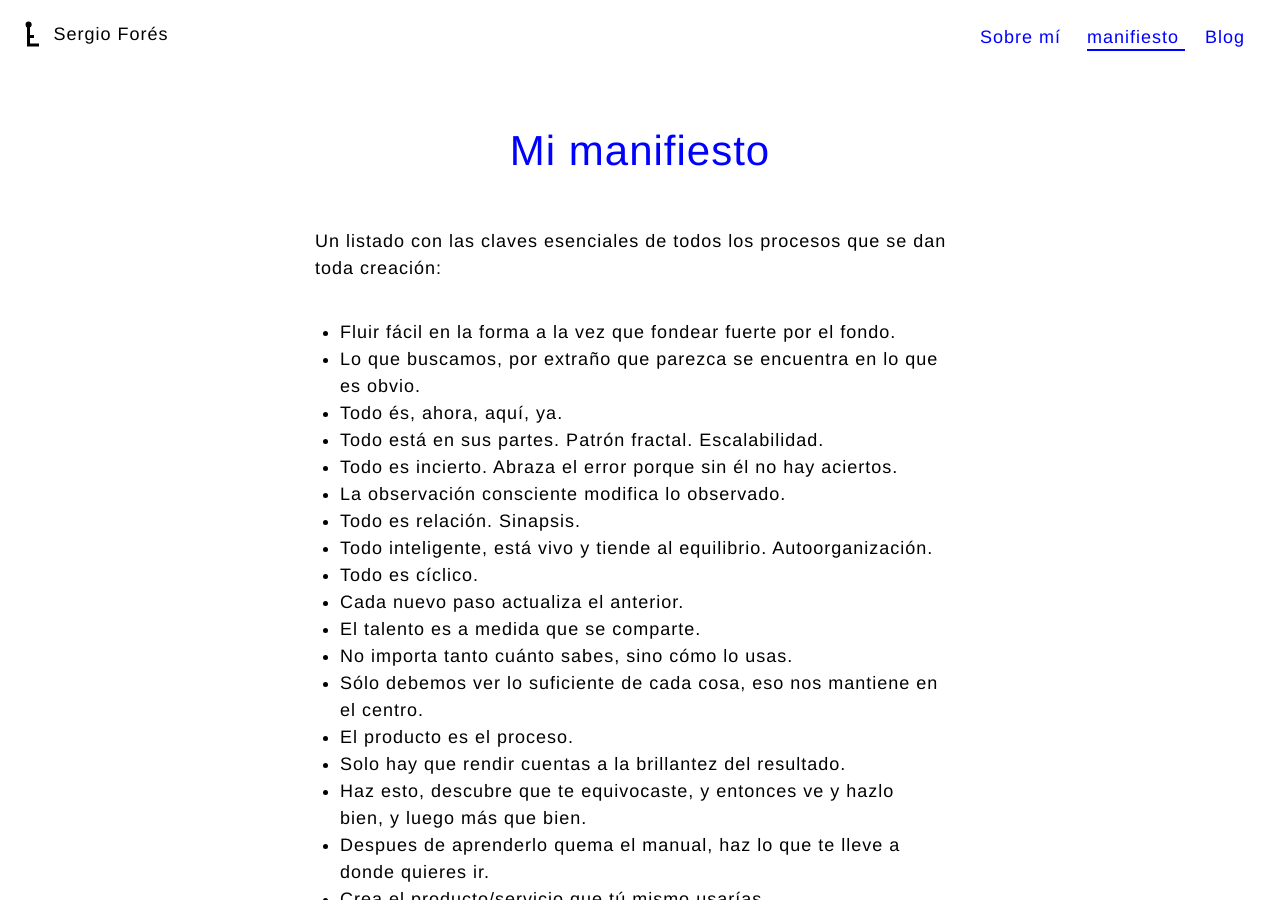
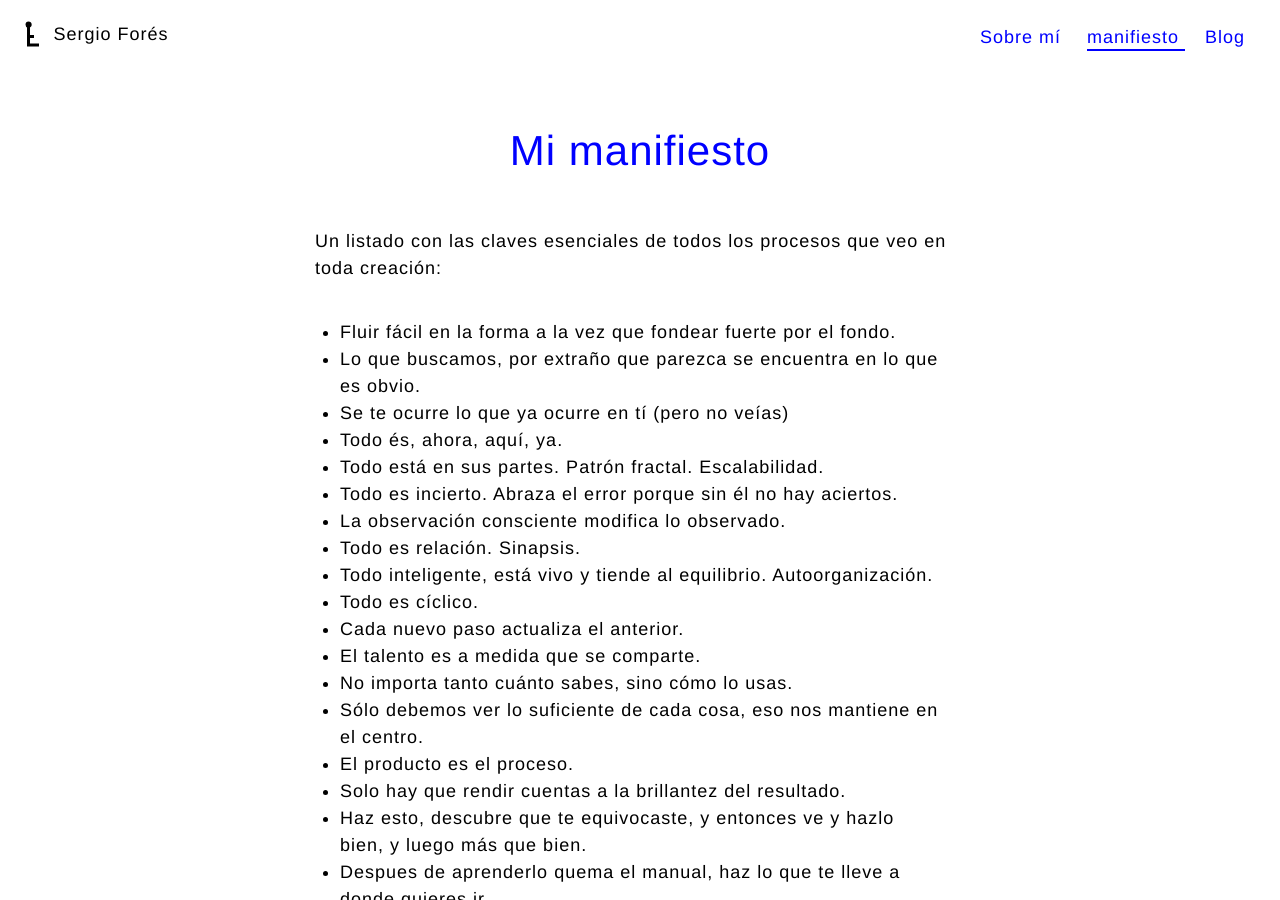
Before and after one commit to t0t/deprecated-personal-portfolio, a Jekyll site: the page built from manifiesto.html, in a window 1280 px wide and 900 px high. Built offline with Jekyll 4.4.1, drawn with Linux system fonts in a browser that asks for light colours.

```diff
--- a/manifiesto.html
+++ b/manifiesto.html
@@ -14,12 +14,13 @@
 
   <h2 class="site-title">Mi manifiesto</h2>
 
-  <p>Un listado con las claves esenciales de todos los procesos que se dan toda creación:</p>
+  <p>Un listado con las claves esenciales de todos los procesos que veo en toda creación:</p>
 
   <ul class="list">
     <li>Fluir fácil en la forma a la vez que
 fondear fuerte por el fondo.</li>
     <li>Lo que buscamos, por extraño que parezca se encuentra en lo que es obvio.</li>
+    <li>Se te ocurre lo que ya ocurre en tí (pero no veías)</li>
     <li>Todo és, ahora, aquí, ya.</li>
     <li>Todo está en sus partes. Patrón fractal. Escalabilidad.</li>
     <li>Todo es incierto. Abraza el error porque sin él no hay aciertos.</li>
```
